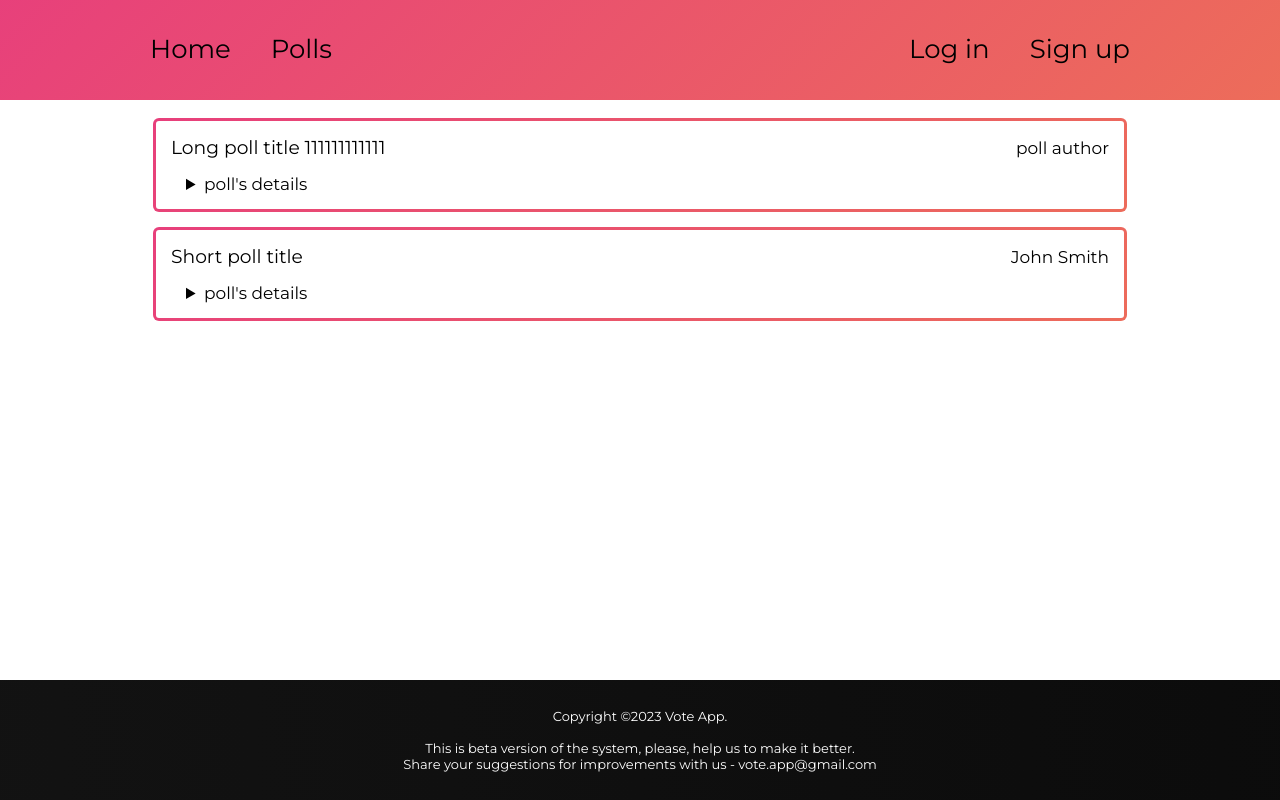
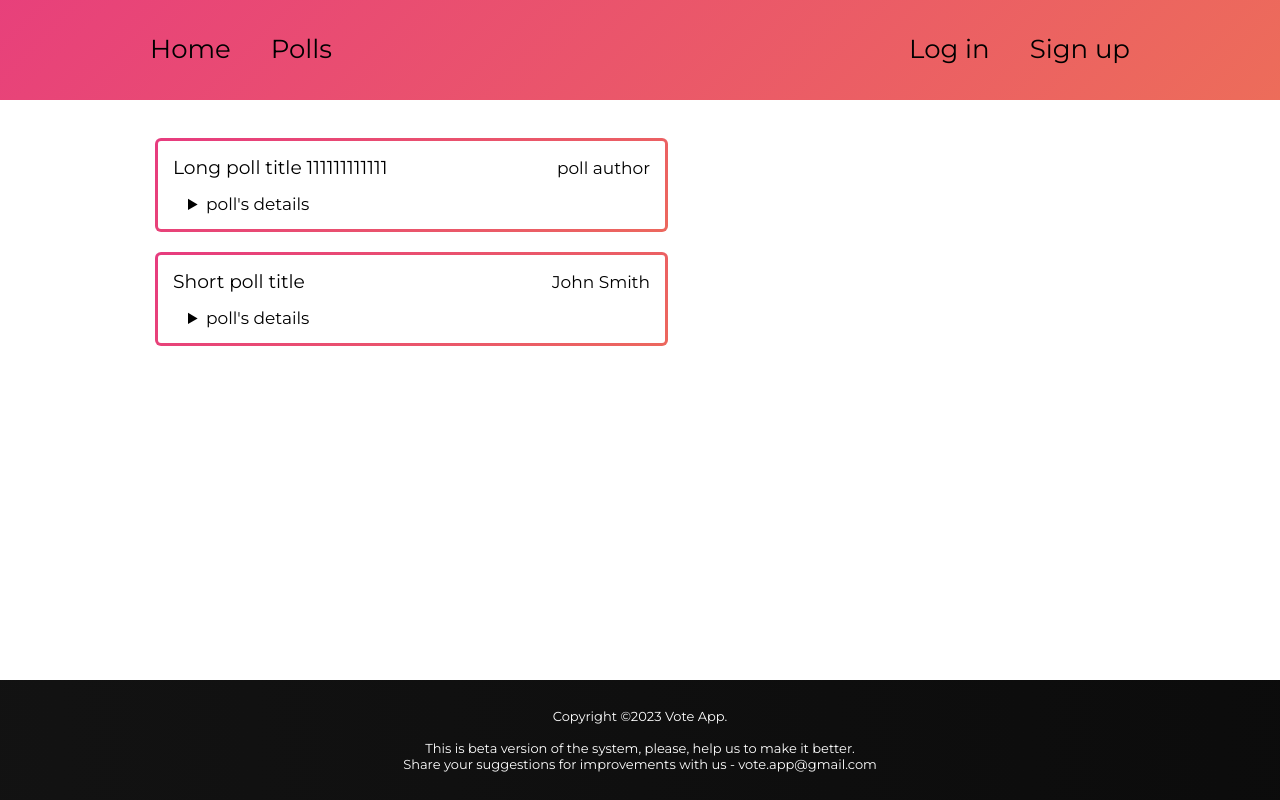
Before and after one commit to wakedupblessed/VoteApp, a React (Create React App) app in the folder web/: page / in a window 1280 px wide. Built offline with nearby package versions, Linux system fonts and the light colour scheme.

Commit message:
(WIP) refactoring poll preview

```diff
--- a/web/src/App.tsx
+++ b/web/src/App.tsx
@@ -2,7 +2,7 @@ import GlobalStyles from "./components/GlobalStyles";
 import { Header } from "./components/Header/Header";
 import { Footer } from "./components/Footer/Footer";
 import { Poll } from "./components/Poll/Poll";
-import { PollsPreviewContainer } from "./components/Poll/PollsPreviewContainer";
+import { PollsPreviewContainer } from "./components/Poll/PollPreview/PollsPreviewContainer";
 import styled from "styled-components";
 import { PollsContainer } from "./components/Poll/PollsContainer";
 
--- a/web/src/components/Poll/PollPreview.tsx
+++ b/web/src/components/Poll/PollPreview/PollPreview.tsx
@@ -1,8 +1,8 @@
 import styled from "styled-components";
 import { format, isValid } from "date-fns";
 
-import { gradientAnimation } from "../GlobalStyles";
-import { IPoll } from "../../api/Polls/interfaces";
+import { gradientAnimation } from "../../GlobalStyles";
+import { IPoll } from "../../../api/Polls/interfaces";
 
 export const PollPreview = (poll: IPoll) => {
   // for home page
@@ -92,6 +92,9 @@ const StyledPollPreview = styled.div`
   background-color: #fff;
   color: #000;
 
+  flex-basis: calc(50% - 10px);
+  margin: 5px;
+
   background: #fff;
   position: relative;
   border-radius: 3px;
--- a/web/src/components/Poll/PollsPreviewContainer.tsx
+++ b/web/src/components/Poll/PollPreview/PollsPreviewContainer.tsx
@@ -1,10 +1,10 @@
 import { useState, useEffect } from "react";
 import styled from "styled-components";
 
-import { gradientAnimation } from "../GlobalStyles";
-import { IPoll } from "../../api/Polls/interfaces";
-import { PollApi } from "../../api/Polls/api";
-import { Poll } from "./Poll";
+import { gradientAnimation } from "../../GlobalStyles";
+import { IPoll } from "../../../api/Polls/interfaces";
+import { PollApi } from "../../../api/Polls/api";
+import { Poll } from "../Poll";
 import { PollPreview } from "./PollPreview";
 
 export const PollsPreviewContainer = () => {
@@ -36,4 +36,8 @@ const PollPreviewContainer = styled.div`
   position: relative;
   left: 3px;
   width: calc(100% - 3px * 2);
+  display: flex;
+  flex-wrap: wrap;
+  flex-direction: row;
+
 `;
```
